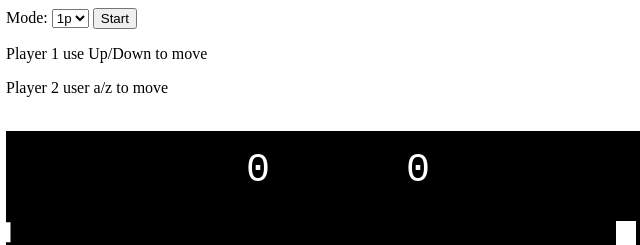
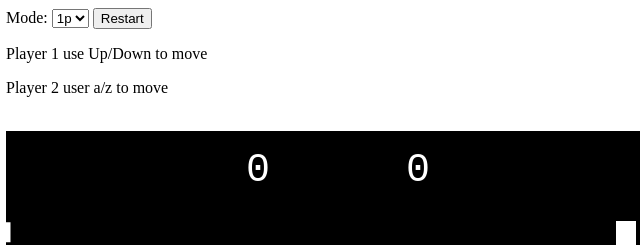
Before and after one commit to luizsignorelli/pong, a plain HTML site: page js/game.html in a window 1280 px wide. Both pictures are taken after a click on the button "Start". Shown: the top 245 px of the page, 2-642 px from the left. Drawn offline with nearby package versions, Linux system fonts and the light colour scheme.

Commit message:
restart game

```diff
--- a/js/game.html
+++ b/js/game.html
@@ -7,6 +7,9 @@
   <style>
     canvas {
       outline: none
+    }
+    #restart {
+      display:none;
     }
   </style>
 </head>
@@ -18,6 +21,7 @@
       <option value="vs">vs</option>
     </select>
     <button id="start">Start</button>
+    <button id="restart">Restart</button>
     <p>Player 1 use Up/Down to move</p>
     <p>Player 2 user a/z to move</p>
   </div>
--- a/js/pong.js
+++ b/js/pong.js
@@ -9,8 +9,7 @@ Background.prototype.draw = function(context) {
   context.fillText(player2.score, game.width * 5 / 8, 50)
 }
 
-var game = new Game($('canvas')[0])
-
+function restart(){
   ball = new Ball()
   player1 = new Player(ball)
   player2 = $("#mode").val() === "1p" ? new Bot(ball) : new Player2(ball)
@@ -21,12 +20,23 @@ game.entities = [
     player1,
     player2
   ]
+}
+
+var game = new Game($('canvas')[0])
+restart()
 game.draw()
 
 
 $(function(){
   $("#start").on("click", function(){
     game.start()
+    $("#start").hide()
+    $("#restart").show()
+    $('canvas')[0].focus()
+  })
+
+  $("#restart").on("click", function(){
+    restart()
     $('canvas')[0].focus()
   })
 })
```
Lines whose indentation alone changed are shown as unchanged.
